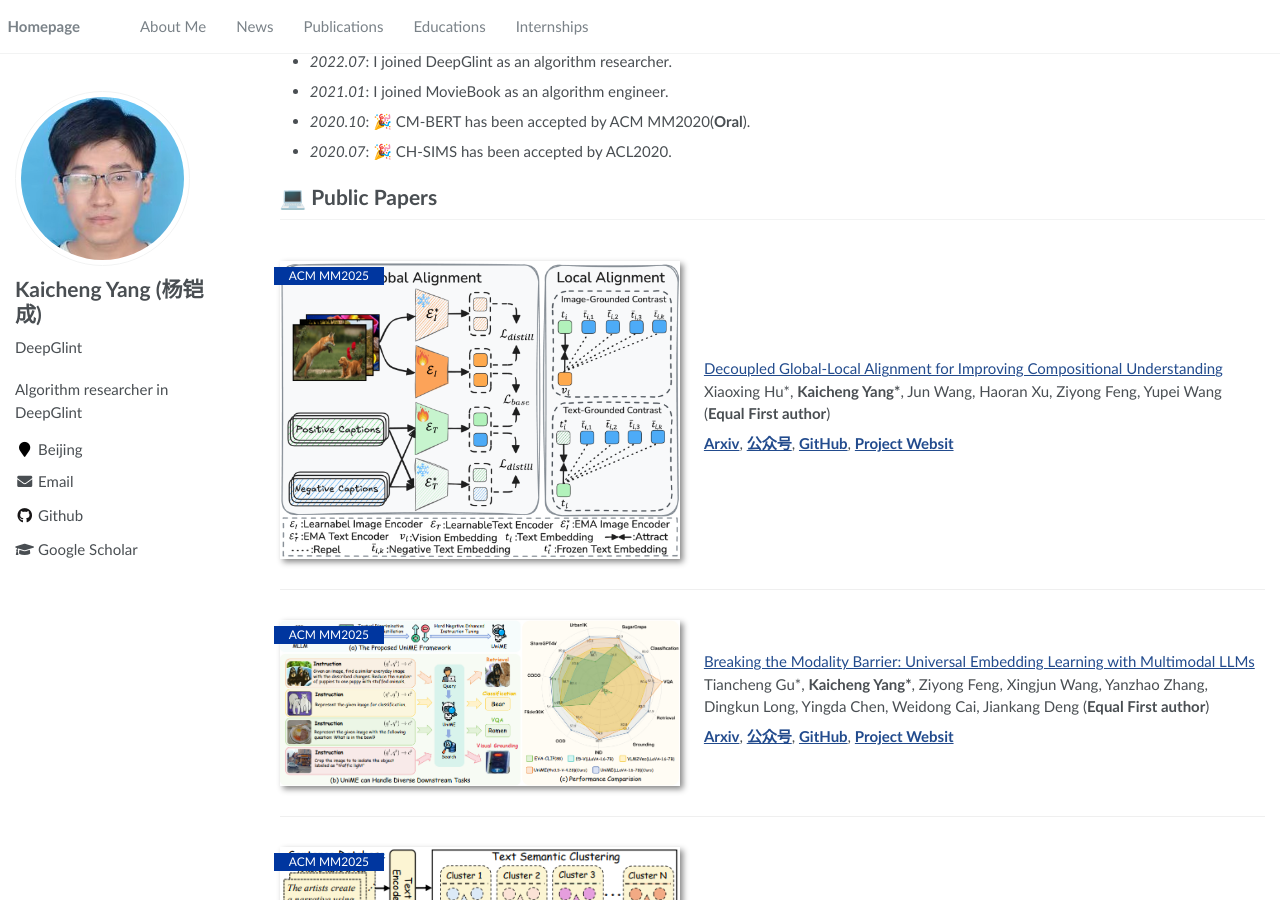
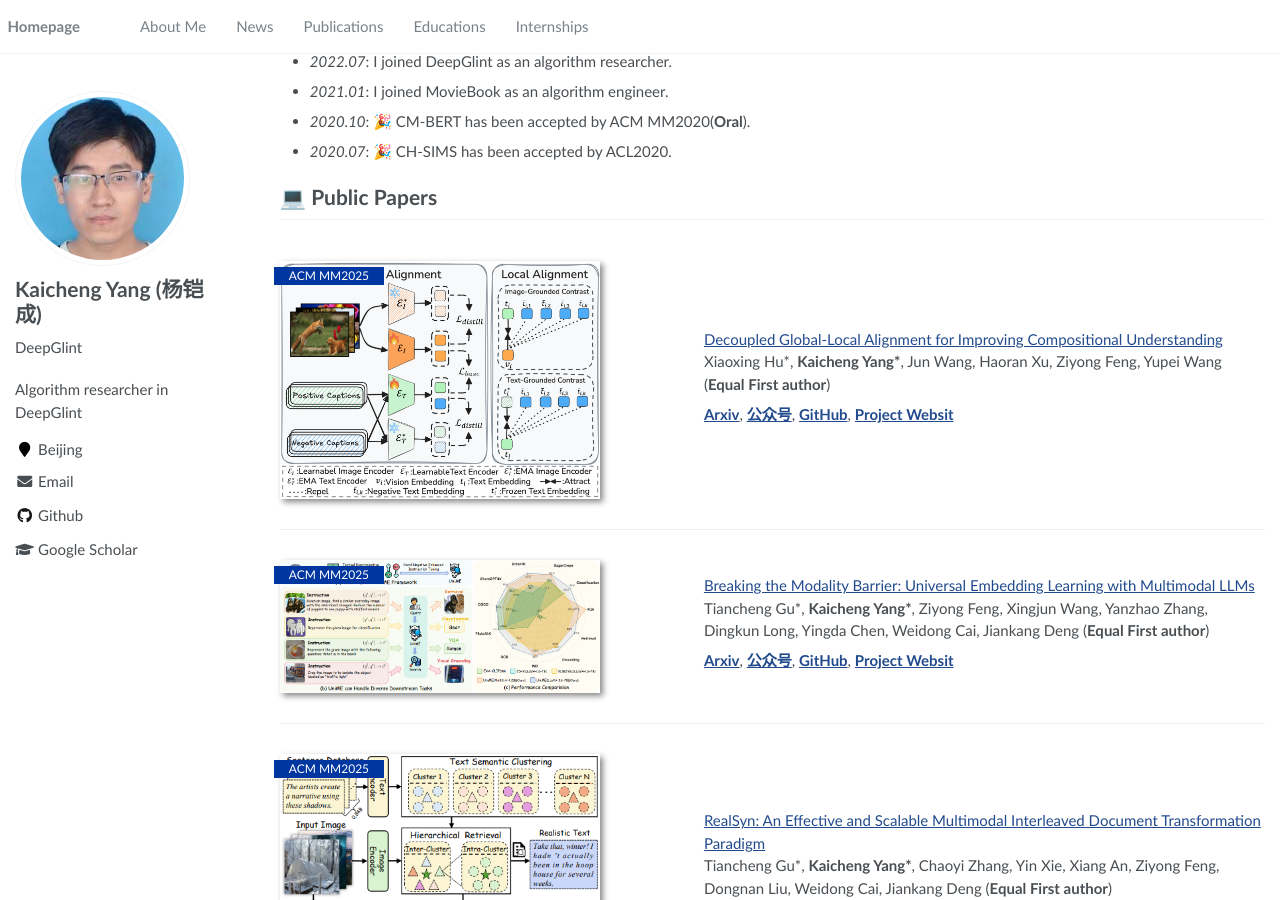
Before and after one commit to Kaicheng-Yang0828/Kaicheng-Yang0828.github.io, a Jekyll site: the page built from _pages/about.md, in a window 1280 px wide and 900 px high, scrolled down 859 px. Built offline with Jekyll 4.4.1, drawn with Linux system fonts in a browser that asks for light colours; a script that is not in the unit is left out.

Commit message:
updata size

```diff
--- a/_pages/includes/pub.md
+++ b/_pages/includes/pub.md
@@ -1,6 +1,6 @@
 
 # 💻 Public Papers
-<div class='paper-box'><div class='paper-box-image'><div><div class="badge">ACM MM2025</div><img src='_pages/includes/image_paper/DeGLA.jpg' alt="sym" width="400px" height="300px"></div></div>
+<div class='paper-box'><div class='paper-box-image'><div><div class="badge">ACM MM2025</div><img src='_pages/includes/image_paper/DeGLA.jpg' alt="sym" width="320px" height="240px"></div></div>
 <div class='paper-box-text' markdown="1">
 
 [Decoupled Global-Local Alignment for Improving Compositional Understanding](https://arxiv.org/pdf/2504.16801) \\
@@ -10,7 +10,7 @@ Xiaoxing Hu\*, **Kaicheng Yang\***, Jun Wang, Haoran Xu, Ziyong Feng, Yupei Wang
 </div>
 </div>
 
-<div class='paper-box'><div class='paper-box-image'><div><div class="badge">ACM MM2025</div><img src='_pages/includes/image_paper/UniME.jpg' alt="sym" width="400px" height="300px"></div></div>
+<div class='paper-box'><div class='paper-box-image'><div><div class="badge">ACM MM2025</div><img src='_pages/includes/image_paper/UniME.jpg' alt="sym" width="320px" height="240px"></div></div>
 <div class='paper-box-text' markdown="1">
 
 [Breaking the Modality Barrier: Universal Embedding Learning with Multimodal LLMs](https://arxiv.org/abs/2504.17432) \\
@@ -20,7 +20,7 @@ Tiancheng Gu\*, **Kaicheng Yang\***, Ziyong Feng, Xingjun Wang, Yanzhao Zhang, D
 </div>
 </div>
 
-<div class='paper-box'><div class='paper-box-image'><div><div class="badge">ACM MM2025</div><img src='_pages/includes/image_paper/RealSyn.jpg' alt="sym" width="400px" height="300px"></div></div>
+<div class='paper-box'><div class='paper-box-image'><div><div class="badge">ACM MM2025</div><img src='_pages/includes/image_paper/RealSyn.jpg' alt="sym" width="320px" height="240px"></div></div>
 <div class='paper-box-text' markdown="1">
 
 [RealSyn: An Effective and Scalable Multimodal Interleaved Document Transformation Paradigm](https://arxiv.org/pdf/2502.12513) \\
@@ -39,7 +39,7 @@ Tianlu Zheng, **Kaicheng Yang\***, Yilong Dou, Ziyong Feng, Qichuan Ding
 </div>
 </div> -->
 
-<div class='paper-box'><div class='paper-box-image'><div><div class="badge">AAAI2025</div><img src='_pages/includes/image_paper/CLIP-CID.jpg' alt="sym" width="400px" height="300px"></div></div>
+<div class='paper-box'><div class='paper-box-image'><div><div class="badge">AAAI2025</div><img src='_pages/includes/image_paper/CLIP-CID.jpg' alt="sym" width="320px" height="240px"></div></div>
 <div class='paper-box-text' markdown="1">
 
 [CLIP-CID: Efficient CLIP Distillation via Cluster-Instance Discrimination](https://arxiv.org/pdf/2408.09441) \\
@@ -49,7 +49,7 @@ Tianlu Zheng, **Kaicheng Yang\***, Yilong Dou, Ziyong Feng, Qichuan Ding
 </div>
 </div>
 
-<div class='paper-box'><div class='paper-box-image'><div><div class="badge">WACV2025</div><img src='_pages/includes/image_paper/ORID.jpg' alt="sym" width="400px" height="300px"></div></div>
+<div class='paper-box'><div class='paper-box-image'><div><div class="badge">WACV2025</div><img src='_pages/includes/image_paper/ORID.jpg' alt="sym" width="320px" height="240px"></div></div>
 <div class='paper-box-text' markdown="1">
 
 
@@ -60,7 +60,7 @@ Tiancheng Gu\*, **Kaicheng Yang\***, Xiang An, Ziyong Feng, Dongnan Liu, Weidong
 </div>
 </div>
 
-<div class='paper-box'><div class='paper-box-image'><div><div class="badge">EMNLP2024</div><img src='_pages/includes/image_paper/RWKV-CLIP.jpg' alt="sym" width="400px" height="300px"></div></div>
+<div class='paper-box'><div class='paper-box-image'><div><div class="badge">EMNLP2024</div><img src='_pages/includes/image_paper/RWKV-CLIP.jpg' alt="sym" width="320px" height="240px"></div></div>
 <div class='paper-box-text' markdown="1">
 
 [RWKV-CLIP: A Robust Vision-Language Representation Learner](https://arxiv.org/abs/2406.06973) \\
@@ -70,7 +70,7 @@ Tiancheng Gu\*, **Kaicheng Yang\***, Xiang An, Ziyong Feng, Dongnan Liu, Weidong
 </div>
 </div>
 
-<div class='paper-box'><div class='paper-box-image'><div><div class="badge">ECCV2024</div><img src='_pages/includes/image_paper/MLCD.jpg' alt="sym" width="400px" height="300px"></div></div>
+<div class='paper-box'><div class='paper-box-image'><div><div class="badge">ECCV2024</div><img src='_pages/includes/image_paper/MLCD.jpg' alt="sym" width="320px" height="240px"></div></div>
 <div class='paper-box-text' markdown="1">
 
 [Multi-label Cluster Discrimination for Visual Representation Learning](https://arxiv.org/pdf/2407.17331) \\
@@ -80,7 +80,7 @@ Xiang An, **Kaicheng Yang**, Xiangzi Dai, Ziyong Feng, Jiankang Deng
 </div>
 </div>
 
-<div class='paper-box'><div class='paper-box-image'><div><div class="badge">ICCV2023</div><img src='_pages/includes/image_paper/ALIP.jpg' alt="sym" width="400px" height="300px"></div></div>
+<div class='paper-box'><div class='paper-box-image'><div><div class="badge">ICCV2023</div><img src='_pages/includes/image_paper/ALIP.jpg' alt="sym" width="320px" height="240px"></div></div>
 <div class='paper-box-text' markdown="1">
 
 [ALIP: Adaptive Language-Image Pre-training with Synthetic Caption](https://arxiv.org/abs/2308.08428) \\
@@ -90,7 +90,7 @@ Xiang An, **Kaicheng Yang**, Xiangzi Dai, Ziyong Feng, Jiankang Deng
 </div>
 </div>
 
-<div class='paper-box'><div class='paper-box-image'><div><div class="badge">ICLR2023</div><img src='_pages/includes/image_paper/unicom.jpg' alt="sym" width="400px" height="300px"></div></div>
+<div class='paper-box'><div class='paper-box-image'><div><div class="badge">ICLR2023</div><img src='_pages/includes/image_paper/unicom.jpg' alt="sym" width="320px" height="240px"></div></div>
 <div class='paper-box-text' markdown="1">
 
 [Unicom: Universal and Compact Representation Learning for Image Retrieval](https://arxiv.org/abs/2304.05884) \\
@@ -100,7 +100,7 @@ Xiang An, Jiankang Deng, **Kaicheng Yang**, Jiawei Li, Ziyong Feng, Jia Guo, Jin
 </div>
 </div>
 
-<div class='paper-box'><div class='paper-box-image'><div><div class="badge">ACM MM2020</div><img src='_pages/includes/image_paper/CM-BERT.jpg' alt="sym" width="400px" height="300px"></div></div>
+<div class='paper-box'><div class='paper-box-image'><div><div class="badge">ACM MM2020</div><img src='_pages/includes/image_paper/CM-BERT.jpg' alt="sym" width="320px" height="240px"></div></div>
 <div class='paper-box-text' markdown="1">
 
 [CM-BERT: Cross-Modal BERT for Text-Audio Sentiment Analysis](https://dl.acm.org/doi/10.1145/3394171.3413690) \\
@@ -110,7 +110,7 @@ Xiang An, Jiankang Deng, **Kaicheng Yang**, Jiawei Li, Ziyong Feng, Jia Guo, Jin
 </div>
 </div>
 
-<div class='paper-box'><div class='paper-box-image'><div><div class="badge">ACL2020</div><img src='_pages/includes/image_paper/CH-SIMS.jpg' alt="sym" width="400px" height="300px"></div></div>
+<div class='paper-box'><div class='paper-box-image'><div><div class="badge">ACL2020</div><img src='_pages/includes/image_paper/CH-SIMS.jpg' alt="sym" width="320px" height="240px"></div></div>
 <div class='paper-box-text' markdown="1">
 
 [CH-SIMS: A Chinese Multimodal Sentiment Analysis Dataset with Fine-grained Annotations of Modality](https://aclanthology.org/2020.acl-main.343.pdf) \\
```
